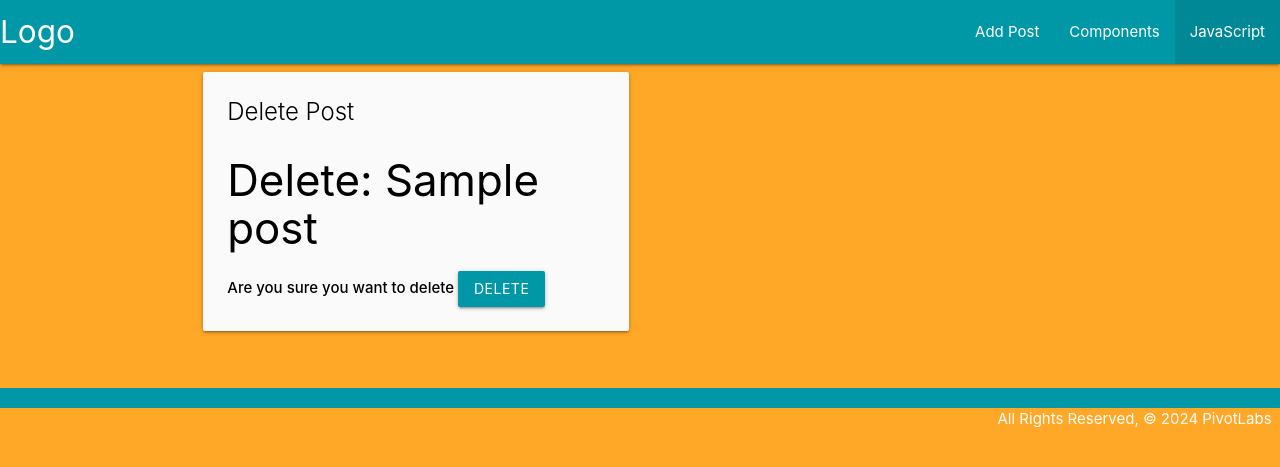
After one commit to fahdm/lyoko, a Django app: page /article/1/delete in a window 1280 px wide. The commit adds this page. Shown: the top 467 px of the page. Run offline with Django 4.2, Linux system fonts and the light colour scheme; tables that the repository leaves empty hold one stand-in row (values such as "Sample post").

Commit message:
Add delete functionality

```diff
--- a/main_app/templates/article_details.html
+++ b/main_app/templates/article_details.html
@@ -12,7 +12,8 @@
 
     {{ post.body }} <small>
 
-        <a href="{% url 'edit_post' post.pk %}">Edit</a> <br/>
+        <a href="{% url 'edit_post' post.pk %}">Edit</a>
+        <a href="{% url 'delete_post' post.pk %}">Delete</a> <br/>
 
       </small>
 
@@ -22,4 +23,5 @@
 
 
 
+
     {% endblock %}
--- /dev/null
+++ b/main_app/templates/delete_post.html
@@ -0,0 +1,24 @@
+{% extends 'base.html' %}
+{% block title %}Delete Post!{% endblock %}
+
+{% block content %}
+
+<div class="row">
+    <div class="col s12 m6">
+        <div class="card #fafafa grey lighten-5">
+            <div class="card-content black-text">
+                <span class="card-title">Delete Post</span>
+                <h3>Delete: {{ post.title }}</h3>
+                <form method="POST">
+                    {% csrf_token %}
+                    <strong>Are you sure you want to delete </strong>
+
+                    <button type="submit" class="waves-effect waves-light btn #0097a7 cyan darken-2">Delete</button>
+
+                </form>
+            </div>
+        </div>
+    </div>
+</div>
+
+{% endblock %}
--- a/main_app/templates/home.html
+++ b/main_app/templates/home.html
@@ -26,6 +26,8 @@
         {{ post.body }} - <small>
           <a href="{% url 'edit_post' post.pk %}">Edit</a> <br/>
 
+          <a href="{% url 'delete_post' post.pk %}">Delete</a> <br/>
+
         </small>
    </li>
 
--- a/main_app/urls.py
+++ b/main_app/urls.py
@@ -1,6 +1,6 @@
 from django.urls import path
 from .import views
-from .views import HomeView, ArticleDetailView,AddPostView,UpdatePostView
+from .views import HomeView, ArticleDetailView,AddPostView,UpdatePostView,DeletePostView
 
 urlpatterns = [
     # path('', views.home, name='home'),
@@ -10,4 +10,5 @@ urlpatterns = [
     path('article/<int:pk>', ArticleDetailView.as_view(), name = 'article-detail'),
     path('post/',AddPostView.as_view(), name='post'),
     path('article/edit/<int:pk>',UpdatePostView.as_view(), name='edit_post'),
+    path('article/<int:pk>/delete',DeletePostView.as_view(), name='delete_post'),
 ]
--- a/main_app/views.py
+++ b/main_app/views.py
@@ -2,7 +2,7 @@ from django.contrib.auth import authenticate,login
 from django.forms import BaseModelForm
 from django.http import HttpResponse
 from django.shortcuts import render,redirect
-from django.views.generic import ListView,DetailView, CreateView,UpdateView
+from django.views.generic import ListView,DetailView, CreateView,UpdateView,DeleteView
 from .models import Post
 from django.contrib.auth import logout
 from django.contrib.auth.decorators import login_required
@@ -24,6 +24,7 @@ def logout_view(request):
 class HomeView(ListView):
     model = Post
     template_name = 'home.html'
+    ordering = ['-id']
 
 
 class ArticleDetailView(DetailView):
@@ -33,6 +34,7 @@ class ArticleDetailView(DetailView):
 class AddPostView(CreateView):
     model = Post
     template_name = 'post.html'
+    fields = '__all__'
     fields = ['title', 'title_tag','body']
     success_url = reverse_lazy('home')
     def form_valid(self, form):
@@ -46,3 +48,8 @@ class UpdatePostView(UpdateView):
     model = Post
     template_name = 'update_post.html'
     fields = ['title','title_tag', 'body']
+
+class DeletePostView(DeleteView):
+    model = Post
+    template_name = 'delete_post.html'
+    success_url = reverse_lazy('home')
```
